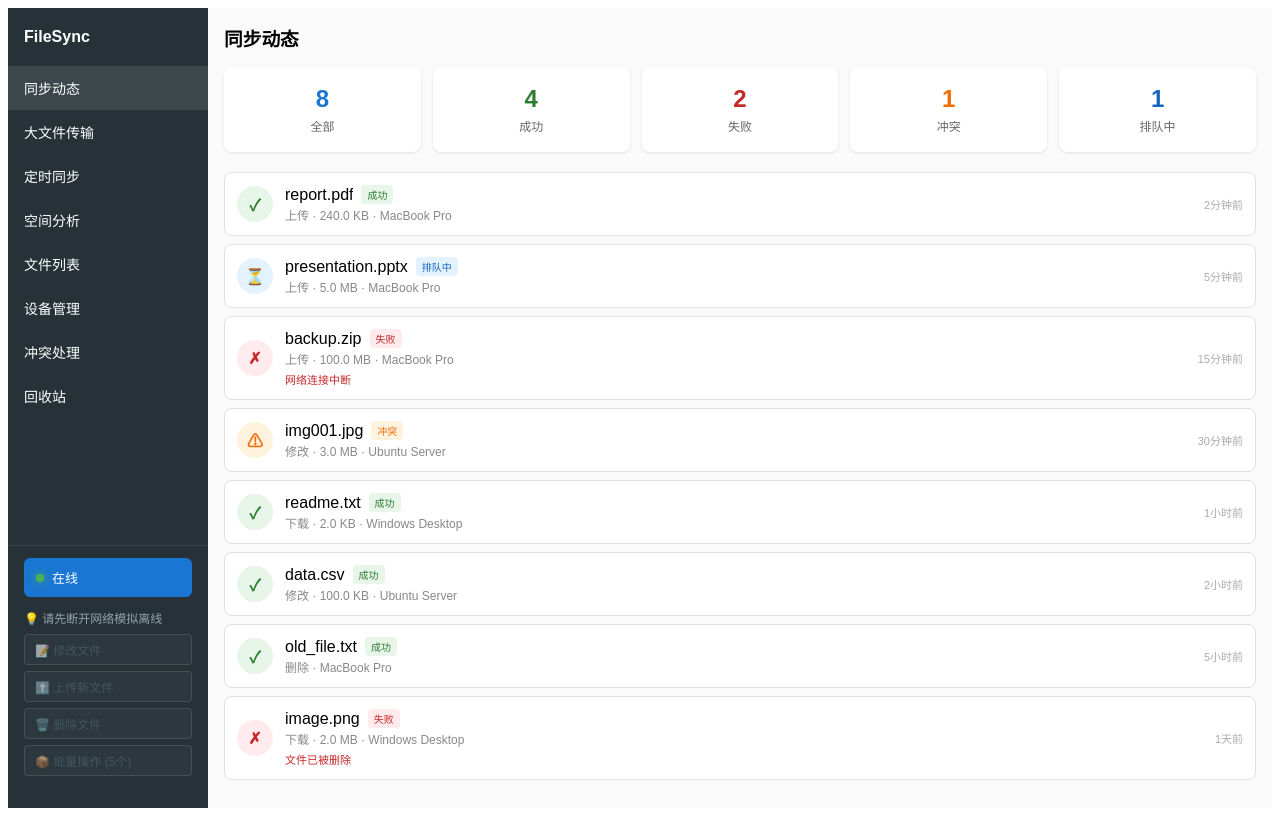
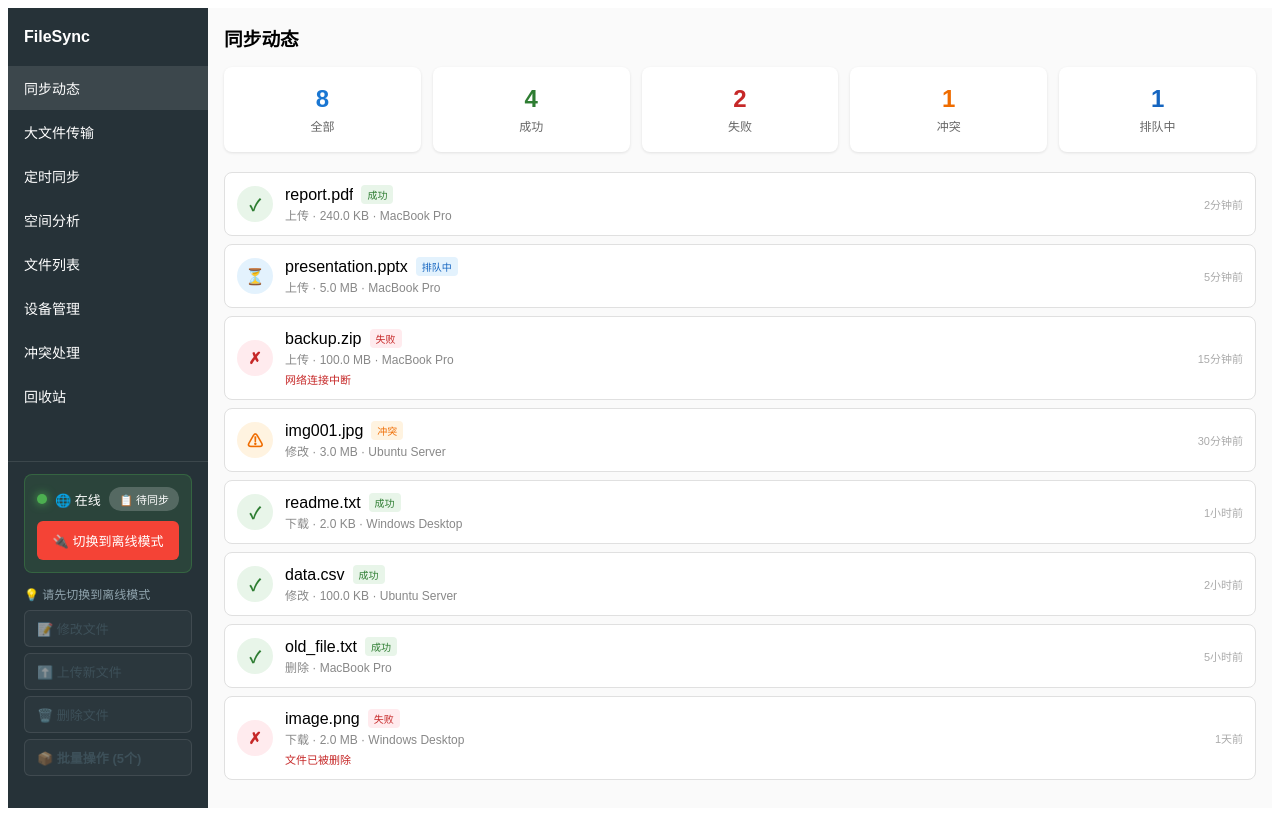
Before and after one commit to yuenlai/solo-6600006, a React (Vite) app in the folder frontend/: page / in a window 1280 px wide. Built offline with nearby package versions, Linux system fonts and the light colour scheme.

Commit message:
.1835502840582874:9eeb6a2d46879b9fa06863fa4b7ed6f8_6a254be4af95f8dc5096fe92.6a255205af95f8dc5097026d.6a2552058736040a88a396f3:Trae CN.T(2026/6/7 19:12:05)

```diff
--- a/frontend/src/App.tsx
+++ b/frontend/src/App.tsx
@@ -251,6 +251,8 @@ const App: React.FC = () => {
   const offlineSyncProgress = useSyncStore(state => state.offlineSyncProgress);
   const isOfflinePanelOpen = useSyncStore(state => state.isOfflinePanelOpen);
   const isOnlineStore = useSyncStore(state => state.isOnline);
+  const isManualOfflineMode = useSyncStore(state => state.isManualOfflineMode);
+  const toggleManualOfflineMode = useSyncStore(state => state.toggleManualOfflineMode);
 
   const setFiles = useSyncStore(state => state.setFiles);
   const setActivities = useSyncStore(state => state.setActivities);
@@ -307,11 +309,13 @@ const App: React.FC = () => {
   }, [setFiles, setActivities, setRecycleBin, setDevices, setSchedules, setLargeFileTransfers, loadOfflineChanges]);
 
   useEffect(() => {
+    if (!isManualOfflineMode) {
       setIsOnline(networkStatus.isOnline);
-  }, [networkStatus.isOnline, setIsOnline]);
+    }
+  }, [networkStatus.isOnline, setIsOnline, isManualOfflineMode]);
 
   useEffect(() => {
-    if (networkStatus.isOnline) {
+    if (isOnlineStore) {
       const pendingCount = offlineChanges.filter(c => c.status === 'pending' || c.status === 'failed').length;
       if (pendingCount > 0 && !offlineSyncProgress.isSyncing) {
         setTimeout(() => {
@@ -319,7 +323,7 @@ const App: React.FC = () => {
         }, 1000);
       }
     }
-  }, [networkStatus.isOnline]);
+  }, [isOnlineStore]);
 
   const displayFiles = files.length > 0 ? files : mockFiles;
   const displayActivities = activities.length > 0 ? activities : mockActivities;
@@ -526,62 +530,105 @@ const App: React.FC = () => {
           }}>{t.label}</button>
         ))}
         <div style={{ marginTop: 'auto', padding: '12px 16px', borderTop: '1px solid rgba(255,255,255,0.1)' }}>
+          <div style={{
+            padding: '12px',
+            borderRadius: '8px',
+            background: isManualOfflineMode || !isOnlineStore ? 'rgba(244, 67, 54, 0.15)' : 'rgba(76, 175, 80, 0.15)',
+            marginBottom: '12px',
+            border: `1px solid ${isManualOfflineMode || !isOnlineStore ? 'rgba(244, 67, 54, 0.3)' : 'rgba(76, 175, 80, 0.3)'}`,
+          }}>
+            <div style={{ display: 'flex', alignItems: 'center', justifyContent: 'space-between', marginBottom: '10px' }}>
+              <span style={{ display: 'flex', alignItems: 'center', gap: '8px', color: '#fff', fontSize: '13px', fontWeight: 500 }}>
+                <span style={{
+                  width: '10px',
+                  height: '10px',
+                  borderRadius: '50%',
+                  background: isManualOfflineMode || !isOnlineStore ? '#f44336' : '#4caf50',
+                  boxShadow: isManualOfflineMode || !isOnlineStore ? '0 0 10px #f44336' : '0 0 10px #4caf50',
+                  animation: isManualOfflineMode || !isOnlineStore ? 'none' : 'pulse 2s infinite',
+                }} />
+                {isManualOfflineMode ? '🔌 离线模式 (手动)' : isOnlineStore ? '🌐 在线' : '📴 离线'}
+              </span>
               <button
                 onClick={toggleOfflinePanel}
+                style={{
+                  padding: '4px 10px',
+                  borderRadius: '12px',
+                  border: 'none',
+                  background: 'rgba(255,255,255,0.2)',
+                  color: '#fff',
+                  cursor: 'pointer',
+                  fontSize: '11px',
+                  display: 'flex',
+                  alignItems: 'center',
+                  gap: '4px',
+                }}
+              >
+                📋 待同步
+                {pendingOfflineCount > 0 && (
+                  <span style={{
+                    background: '#ff9800',
+                    color: '#fff',
+                    padding: '1px 6px',
+                    borderRadius: '8px',
+                    fontSize: '10px',
+                    fontWeight: 'bold',
+                  }}>
+                    {pendingOfflineCount}
+                  </span>
+                )}
+              </button>
+            </div>
+            <button
+              onClick={toggleManualOfflineMode}
               style={{
                 width: '100%',
                 padding: '10px 12px',
                 borderRadius: '6px',
                 border: 'none',
-              background: isOnlineStore ? '#1976d2' : '#f44336',
+                background: isManualOfflineMode ? '#4caf50' : '#f44336',
                 color: '#fff',
                 cursor: 'pointer',
                 fontSize: '13px',
-              display: 'flex',
-              alignItems: 'center',
-              justifyContent: 'space-between',
+                fontWeight: 500,
+                transition: 'all 0.2s ease',
               }}
             >
-            <span style={{ display: 'flex', alignItems: 'center', gap: '8px' }}>
-              <span style={{
-                width: '8px',
-                height: '8px',
-                borderRadius: '50%',
-                background: isOnlineStore ? '#4caf50' : '#ffcdd2',
-                boxShadow: isOnlineStore ? '0 0 8px #4caf50' : 'none',
-              }} />
-              {isOnlineStore ? '在线' : '离线'}
-            </span>
-            {pendingOfflineCount > 0 && (
-              <span style={{
-                background: 'rgba(255,255,255,0.2)',
-                padding: '2px 8px',
-                borderRadius: '10px',
-                fontSize: '12px',
-              }}>
-                {pendingOfflineCount}
-              </span>
+              {isManualOfflineMode ? '▶️ 恢复联网' : '🔌 切换到离线模式'}
+            </button>
+            {isManualOfflineMode && (
+              <p style={{ margin: '8px 0 0', fontSize: '11px', color: '#ffccbc', textAlign: 'center' }}>
+                所有操作将暂存本地，恢复联网后自动同步
+              </p>
             )}
-          </button>
-          <div style={{ marginTop: '12px' }}>
+          </div>
+
+          <div>
             <p style={{ margin: '0 0 8px', fontSize: '12px', color: '#90a4ae' }}>
-              {isOnlineStore ? '💡 请先断开网络模拟离线' : '📡 模拟离线编辑:'}
+              {!isOnlineStore ? '📡 离线编辑操作:' : '💡 请先切换到离线模式'}
             </p>
             <div style={{ display: 'flex', flexDirection: 'column', gap: '6px' }}>
               <button
                 onClick={() => simulateFileEdit('modify')}
                 disabled={isOnlineStore}
-                title={isOnlineStore ? '请先断开网络后再试' : ''}
+                title={isOnlineStore ? '请先切换到离线模式' : ''}
                 style={{
-                  padding: '6px 10px',
-                  borderRadius: '4px',
+                  padding: '8px 12px',
+                  borderRadius: '6px',
                   border: '1px solid rgba(255,255,255,0.2)',
-                  background: isOnlineStore ? 'rgba(255,255,255,0.05)' : 'transparent',
-                  color: isOnlineStore ? '#546e7a' : '#fff',
-                  cursor: isOnlineStore ? 'not-allowed' : 'pointer',
-                  fontSize: '12px',
+                  background: !isOnlineStore ? 'rgba(255,255,255,0.1)' : 'rgba(255,255,255,0.05)',
+                  color: !isOnlineStore ? '#fff' : '#546e7a',
+                  cursor: !isOnlineStore ? 'pointer' : 'not-allowed',
+                  fontSize: '13px',
                   textAlign: 'left',
-                  opacity: isOnlineStore ? 0.6 : 1,
+                  opacity: isOnlineStore ? 0.5 : 1,
+                  transition: 'all 0.2s ease',
+                }}
+                onMouseEnter={(e) => {
+                  if (!isOnlineStore) e.currentTarget.style.background = 'rgba(255,255,255,0.15)';
+                }}
+                onMouseLeave={(e) => {
+                  if (!isOnlineStore) e.currentTarget.style.background = 'rgba(255,255,255,0.1)';
                 }}
               >
                 📝 修改文件
@@ -589,17 +636,24 @@ const App: React.FC = () => {
               <button
                 onClick={() => simulateFileEdit('upload')}
                 disabled={isOnlineStore}
-                title={isOnlineStore ? '请先断开网络后再试' : ''}
+                title={isOnlineStore ? '请先切换到离线模式' : ''}
                 style={{
-                  padding: '6px 10px',
-                  borderRadius: '4px',
+                  padding: '8px 12px',
+                  borderRadius: '6px',
                   border: '1px solid rgba(255,255,255,0.2)',
-                  background: isOnlineStore ? 'rgba(255,255,255,0.05)' : 'transparent',
-                  color: isOnlineStore ? '#546e7a' : '#fff',
-                  cursor: isOnlineStore ? 'not-allowed' : 'pointer',
-                  fontSize: '12px',
+                  background: !isOnlineStore ? 'rgba(255,255,255,0.1)' : 'rgba(255,255,255,0.05)',
+                  color: !isOnlineStore ? '#fff' : '#546e7a',
+                  cursor: !isOnlineStore ? 'pointer' : 'not-allowed',
+                  fontSize: '13px',
                   textAlign: 'left',
-                  opacity: isOnlineStore ? 0.6 : 1,
+                  opacity: isOnlineStore ? 0.5 : 1,
+                  transition: 'all 0.2s ease',
+                }}
+                onMouseEnter={(e) => {
+                  if (!isOnlineStore) e.currentTarget.style.background = 'rgba(255,255,255,0.15)';
+                }}
+                onMouseLeave={(e) => {
+                  if (!isOnlineStore) e.currentTarget.style.background = 'rgba(255,255,255,0.1)';
                 }}
               >
                 ⬆️ 上传新文件
@@ -607,17 +661,24 @@ const App: React.FC = () => {
               <button
                 onClick={() => simulateFileEdit('delete')}
                 disabled={isOnlineStore}
-                title={isOnlineStore ? '请先断开网络后再试' : ''}
+                title={isOnlineStore ? '请先切换到离线模式' : ''}
                 style={{
-                  padding: '6px 10px',
-                  borderRadius: '4px',
+                  padding: '8px 12px',
+                  borderRadius: '6px',
                   border: '1px solid rgba(255,255,255,0.2)',
-                  background: isOnlineStore ? 'rgba(255,255,255,0.05)' : 'transparent',
-                  color: isOnlineStore ? '#546e7a' : '#fff',
-                  cursor: isOnlineStore ? 'not-allowed' : 'pointer',
-                  fontSize: '12px',
+                  background: !isOnlineStore ? 'rgba(255,255,255,0.1)' : 'rgba(255,255,255,0.05)',
+                  color: !isOnlineStore ? '#fff' : '#546e7a',
+                  cursor: !isOnlineStore ? 'pointer' : 'not-allowed',
+                  fontSize: '13px',
                   textAlign: 'left',
-                  opacity: isOnlineStore ? 0.6 : 1,
+                  opacity: isOnlineStore ? 0.5 : 1,
+                  transition: 'all 0.2s ease',
+                }}
+                onMouseEnter={(e) => {
+                  if (!isOnlineStore) e.currentTarget.style.background = 'rgba(255,255,255,0.15)';
+                }}
+                onMouseLeave={(e) => {
+                  if (!isOnlineStore) e.currentTarget.style.background = 'rgba(255,255,255,0.1)';
                 }}
               >
                 🗑️ 删除文件
@@ -625,18 +686,25 @@ const App: React.FC = () => {
               <button
                 onClick={simulateBatchEdits}
                 disabled={isOnlineStore}
-                title={isOnlineStore ? '请先断开网络后再试' : ''}
+                title={isOnlineStore ? '请先切换到离线模式' : ''}
                 style={{
-                  padding: '6px 10px',
-                  borderRadius: '4px',
+                  padding: '8px 12px',
+                  borderRadius: '6px',
                   border: '1px solid rgba(255,255,255,0.2)',
-                  background: isOnlineStore ? 'rgba(255,255,255,0.05)' : 'rgba(255,255,255,0.1)',
-                  color: isOnlineStore ? '#546e7a' : '#fff',
-                  cursor: isOnlineStore ? 'not-allowed' : 'pointer',
-                  fontSize: '12px',
+                  background: !isOnlineStore ? '#1976d2' : 'rgba(255,255,255,0.05)',
+                  color: !isOnlineStore ? '#fff' : '#546e7a',
+                  cursor: !isOnlineStore ? 'pointer' : 'not-allowed',
+                  fontSize: '13px',
                   textAlign: 'left',
-                  fontWeight: 500,
-                  opacity: isOnlineStore ? 0.6 : 1,
+                  fontWeight: 600,
+                  opacity: isOnlineStore ? 0.5 : 1,
+                  transition: 'all 0.2s ease',
+                }}
+                onMouseEnter={(e) => {
+                  if (!isOnlineStore) e.currentTarget.style.background = '#1565c0';
+                }}
+                onMouseLeave={(e) => {
+                  if (!isOnlineStore) e.currentTarget.style.background = '#1976d2';
                 }}
               >
                 📦 批量操作 (5个)
@@ -654,12 +722,14 @@ const App: React.FC = () => {
           changes={offlineChanges}
           progress={offlineSyncProgress}
           isOnline={isOnlineStore}
+          isManualOfflineMode={isManualOfflineMode}
           onStartSync={startOfflineSync}
           onRetry={retryOfflineChange}
           onRetryAll={retryAllFailedOfflineChanges}
           onClearSynced={clearSyncedOfflineChanges}
           onRemove={removeOfflineChange}
           onClose={toggleOfflinePanel}
+          onToggleOfflineMode={toggleManualOfflineMode}
         />
       )}
     </div>
--- a/frontend/src/components/OfflineSyncPanel.tsx
+++ b/frontend/src/components/OfflineSyncPanel.tsx
@@ -5,12 +5,14 @@ interface Props {
   changes: OfflineChange[];
   progress: SyncProgress;
   isOnline: boolean;
+  isManualOfflineMode: boolean;
   onStartSync: () => void;
   onRetry: (id: string) => void;
   onRetryAll: () => void;
   onClearSynced: () => void;
   onRemove: (id: string) => void;
   onClose: () => void;
+  onToggleOfflineMode: () => void;
 }
 
 const statusConfig: Record<OfflineChangeStatus, { label: string; color: string; bg: string; icon: string }> = {
@@ -30,12 +32,14 @@ export const OfflineSyncPanel: React.FC<Props> = ({
   changes,
   progress,
   isOnline,
+  isManualOfflineMode,
   onStartSync,
   onRetry,
   onRetryAll,
   onClearSynced,
   onRemove,
   onClose,
+  onToggleOfflineMode,
 }) => {
   const [filter, setFilter] = useState<OfflineChangeStatus | 'all'>('all');
 
@@ -90,24 +94,16 @@ export const OfflineSyncPanel: React.FC<Props> = ({
       <div style={{
         padding: '16px 20px',
         borderBottom: '1px solid #e0e0e0',
+        background: '#fafafa',
+      }}>
+        <div style={{
           display: 'flex',
           alignItems: 'center',
           justifyContent: 'space-between',
-        background: '#fafafa',
+          marginBottom: '12px',
         }}>
           <div>
             <h3 style={{ margin: 0, fontSize: '18px' }}>待同步内容</h3>
-          <div style={{ display: 'flex', alignItems: 'center', gap: '8px', marginTop: '4px' }}>
-            <span style={{
-              width: '8px',
-              height: '8px',
-              borderRadius: '50%',
-              background: isOnline ? '#4caf50' : '#f44336',
-            }} />
-            <span style={{ fontSize: '13px', color: '#666' }}>
-              {isOnline ? '网络已连接' : '网络已断开 - 变更将暂存本地'}
-            </span>
-          </div>
           </div>
           <button
             onClick={onClose}
@@ -125,6 +121,44 @@ export const OfflineSyncPanel: React.FC<Props> = ({
           >
             ×
           </button>
+        </div>
+        <div style={{
+          padding: '10px 12px',
+          borderRadius: '8px',
+          background: isOnline ? 'rgba(76, 175, 80, 0.1)' : 'rgba(244, 67, 54, 0.1)',
+          border: `1px solid ${isOnline ? 'rgba(76, 175, 80, 0.3)' : 'rgba(244, 67, 54, 0.3)'}`,
+          display: 'flex',
+          alignItems: 'center',
+          justifyContent: 'space-between',
+        }}>
+          <div style={{ display: 'flex', alignItems: 'center', gap: '8px' }}>
+            <span style={{
+              width: '10px',
+              height: '10px',
+              borderRadius: '50%',
+              background: isOnline ? '#4caf50' : '#f44336',
+              boxShadow: isOnline ? '0 0 8px #4caf50' : '0 0 8px #f44336',
+            }} />
+            <span style={{ fontSize: '13px', color: isOnline ? '#2e7d32' : '#c62828', fontWeight: 500 }}>
+              {isManualOfflineMode ? '🔌 离线模式 (手动)' : isOnline ? '🌐 网络已连接' : '📴 网络已断开'}
+            </span>
+          </div>
+          <button
+            onClick={onToggleOfflineMode}
+            style={{
+              padding: '6px 12px',
+              borderRadius: '6px',
+              border: 'none',
+              background: isOnline ? '#f44336' : '#4caf50',
+              color: '#fff',
+              cursor: 'pointer',
+              fontSize: '12px',
+              fontWeight: 500,
+            }}
+          >
+            {isOnline ? '🔌 切换离线' : '▶️ 恢复联网'}
+          </button>
+        </div>
       </div>
 
       <div style={{
--- a/frontend/src/store/sync.ts
+++ b/frontend/src/store/sync.ts
@@ -180,6 +180,7 @@ interface SyncState {
   offlineSyncProgress: SyncProgress;
   isOfflinePanelOpen: boolean;
   isOnline: boolean;
+  isManualOfflineMode: boolean;
   setFiles: (files: SyncFile[]) => void;
   setConflicts: (conflicts: SyncConflict[]) => void;
   resolveConflict: (id: string, resolution: 'local' | 'remote' | 'merge') => void;
@@ -237,6 +238,8 @@ interface SyncState {
   retryAllFailedOfflineChanges: () => void;
   clearSyncedOfflineChanges: () => void;
   toggleOfflinePanel: () => void;
+  toggleManualOfflineMode: () => void;
+  setManualOfflineMode: (enabled: boolean) => void;
 }
 
 export const useSyncStore = create<SyncState>((set, get) => ({
@@ -254,6 +257,7 @@ export const useSyncStore = create<SyncState>((set, get) => ({
   },
   isOfflinePanelOpen: false,
   isOnline: true,
+  isManualOfflineMode: false,
   versionHistory: {
     isOpen: false,
     fileId: null,
@@ -764,4 +768,21 @@ export const useSyncStore = create<SyncState>((set, get) => ({
   toggleOfflinePanel: () => {
     set((state) => ({ isOfflinePanelOpen: !state.isOfflinePanelOpen }));
   },
+
+  toggleManualOfflineMode: () => {
+    set((state) => {
+      const newMode = !state.isManualOfflineMode;
+      return {
+        isManualOfflineMode: newMode,
+        isOnline: newMode ? false : navigator.onLine,
+      };
+    });
+  },
+
+  setManualOfflineMode: (enabled) => {
+    set({
+      isManualOfflineMode: enabled,
+      isOnline: enabled ? false : navigator.onLine,
+    });
+  },
 }));
```
Lines whose indentation alone changed are shown as unchanged.
